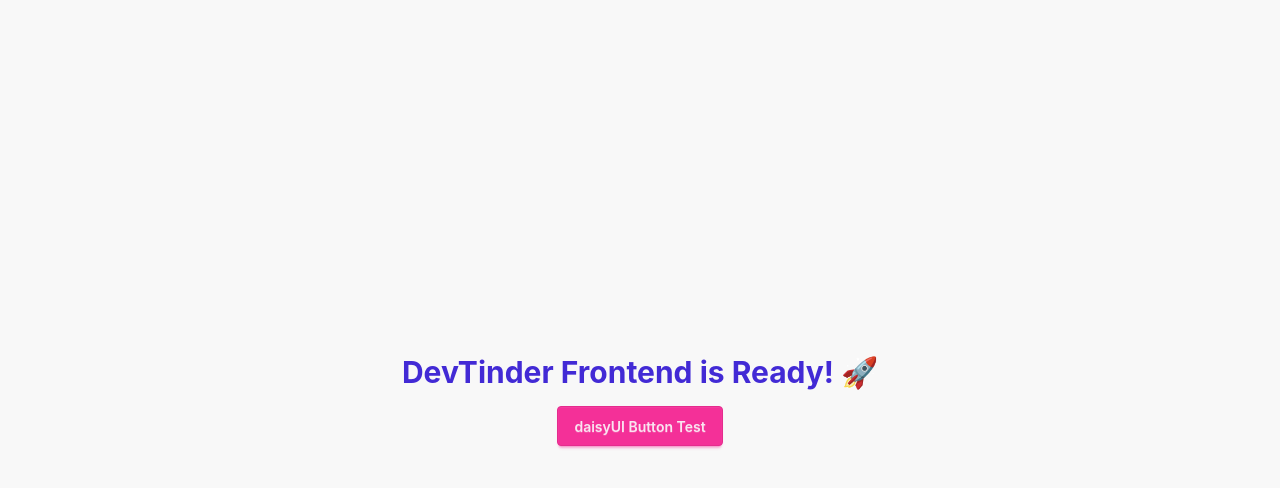
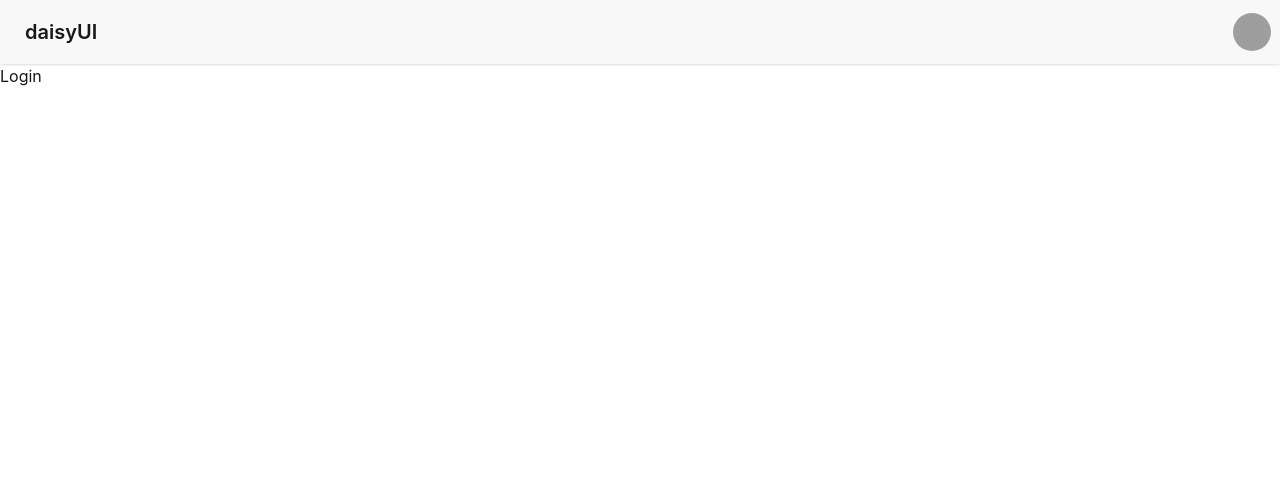
Before and after one commit to Chandraveer7389/DevConnect_fronyend, a React (Vite) app: page /login in a window 1280 px wide. Shown: the top 488 px of the page. Built offline with nearby package versions, Linux system fonts and the light colour scheme; grey boxes are pictures that could not be loaded.

Commit message:
feat: setup routing & layout

```diff
--- a/package.json
+++ b/package.json
@@ -14,6 +14,7 @@
     "daisyui": "^5.5.19",
     "react": "^19.2.4",
     "react-dom": "^19.2.4",
+    "react-router-dom": "^7.14.1",
     "tailwindcss": "^4.2.2"
   },
   "devDependencies": {
--- a/src/App.jsx
+++ b/src/App.jsx
@@ -1,14 +1,21 @@
+import { createBrowserRouter, RouterProvider } from "react-router-dom";
+import Body from "./Body";
+import Feed from "./Feed";
+import Login from "./Login";
+const appRouter = createBrowserRouter([
+  {
+    path : "/",
+    element : <Body/>,
+    children : [
+      { index: true, element: <Feed /> },
+      { path: "/login", element: <Login /> },
+    ]
+  }
+])
 function App() {
   return (
-    <div className="flex flex-col items-center justify-center h-screen bg-base-200">
-      <h1 className="text-3xl font-bold text-primary">
-        DevTinder Frontend is Ready! 🚀
-      </h1>
-      <button className="mt-4 btn btn-secondary">
-        daisyUI Button Test
-      </button>
-    </div>
-  )
+    <RouterProvider router={appRouter} />
+  );
 }
 
-export default App
+export default App;
--- /dev/null
+++ b/src/Body.jsx
@@ -0,0 +1,14 @@
+import React from 'react'
+
+import { Outlet } from 'react-router-dom'
+import NavBar from './NavBar'
+const Body = () => {
+  return (
+    <div>
+        <NavBar />
+        <Outlet />
+    </div>
+  )
+}
+
+export default Body
--- /dev/null
+++ b/src/Feed.jsx
@@ -0,0 +1,9 @@
+import React from 'react'
+
+const Feed = () => {
+  return (
+    <div>Feed</div>
+  )
+}
+
+export default Feed
--- /dev/null
+++ b/src/Login.jsx
@@ -0,0 +1,9 @@
+import React from 'react'
+
+const Login = () => {
+  return (
+    <div>Login</div>
+  )
+}
+
+export default Login
--- /dev/null
+++ b/src/NavBar.jsx
@@ -0,0 +1,47 @@
+import React from 'react'
+
+const NavBar = () => {
+  return (
+    <div className="navbar bg-base-200 shadow-sm">
+      <div className="flex-1">
+        <a className="btn btn-ghost text-xl">daisyUI</a>
+      </div>
+      <div className="flex gap-2">
+
+        <div className="dropdown dropdown-end">
+          <div
+            tabIndex={0}
+            role="button"
+            className="btn btn-ghost btn-circle avatar"
+          >
+            <div className="w-10 rounded-full">
+              <img
+                alt="Tailwind CSS Navbar component"
+                src="https://img.daisyui.com/images/stock/photo-1534528741775-53994a69daeb.webp"
+              />
+            </div>
+          </div>
+          <ul
+            tabIndex="-1"
+            className="menu menu-sm dropdown-content bg-base-100 rounded-box z-1 mt-3 w-52 p-2 shadow"
+          >
+            <li>
+              <a className="justify-between">
+                Profile
+                <span className="badge">New</span>
+              </a>
+            </li>
+            <li>
+              <a>Settings</a>
+            </li>
+            <li>
+              <a>Logout</a>
+            </li>
+          </ul>
+        </div>
+      </div>
+    </div>
+  )
+}
+
+export default NavBar
```
Also changed, not shown: 1 other file (tests, documents, lock files or other folders).
